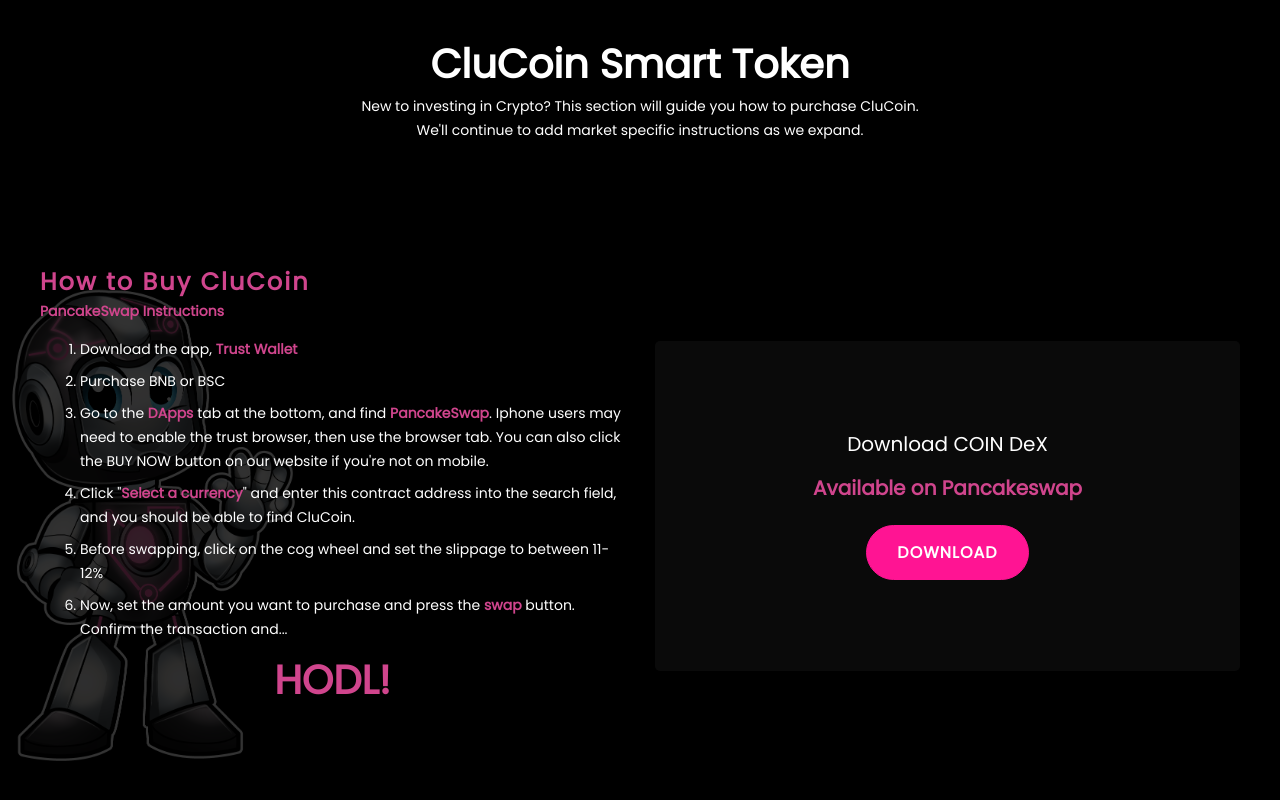
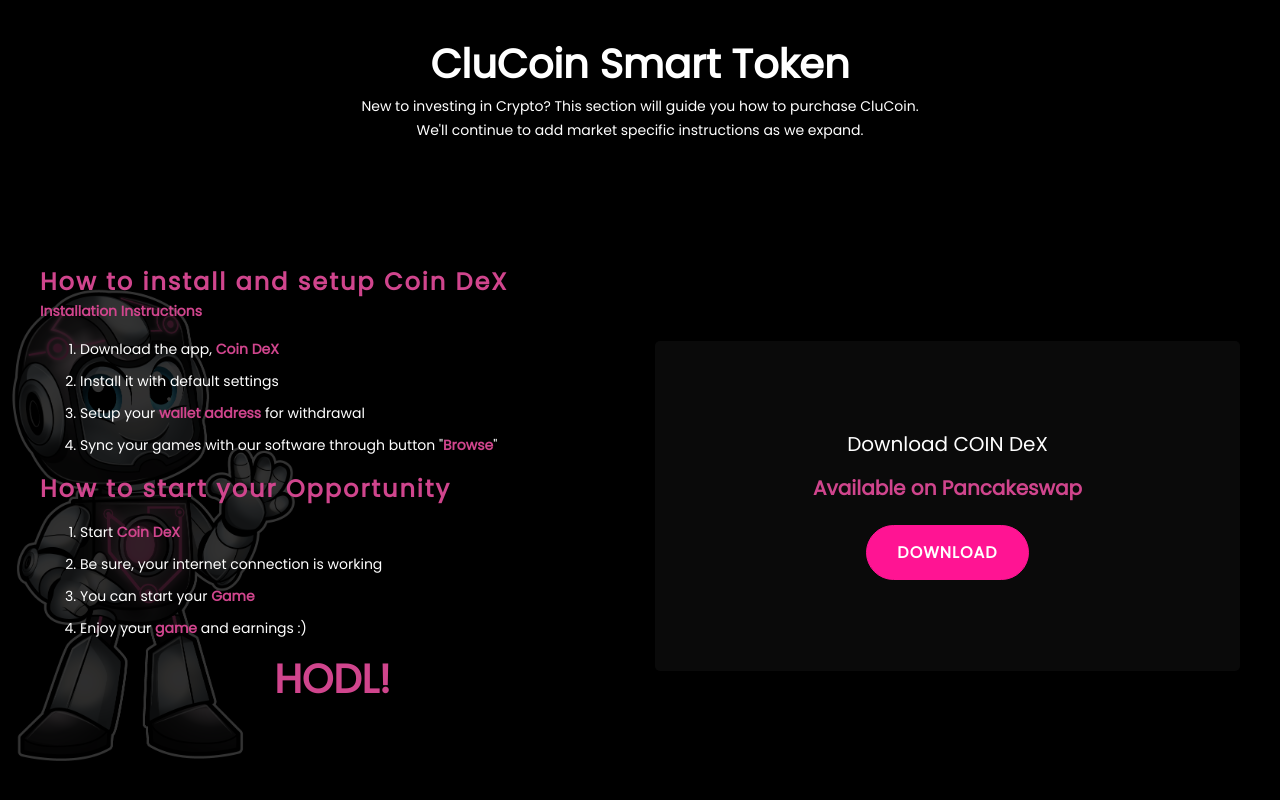
Before and after one commit to NeznaykaGM/clucoin-app, a Next.js app: page /how-to-earn in a window 1280 px wide. Shown: the part 352-1152 px from the top of the page. Built offline with nearby package versions, Linux system fonts and the light colour scheme; no server answers.

Commit message:
change install instructions

```diff
--- a/modules/clu-coin/how-to-earn/components/token-info/index.tsx
+++ b/modules/clu-coin/how-to-earn/components/token-info/index.tsx
@@ -33,29 +33,36 @@
 
       <Container>
         <InfoWrapper isUserSee={isUserSee}>
-          <InfoTitleTokenHead>How to Buy CluCoin</InfoTitleTokenHead>
-          <InfoSubTitleTokenHead>PancakeSwap Instructions</InfoSubTitleTokenHead>
+          <InfoTitleTokenHead>How to install and setup Coin DeX</InfoTitleTokenHead>
+          <InfoSubTitleTokenHead>Installation Instructions</InfoSubTitleTokenHead>
 
           <BuyList>
             <BuyListItem>
-              Download the app, <TextPinkListItem>Trust Wallet</TextPinkListItem>
+              Download the app, <TextPinkListItem> Coin DeX</TextPinkListItem>
             </BuyListItem>
-            <BuyListItem>Purchase BNB or BSC</BuyListItem>
+            <BuyListItem>Install it with default settings</BuyListItem>
             <BuyListItem>
-              Go to the <TextPinkListItem>DApps</TextPinkListItem> tab at the bottom, and find{' '}
-              <TextPinkListItem>PancakeSwap</TextPinkListItem>. Iphone users may need to enable the trust browser, then
-              use the browser tab. You can also click the BUY NOW button on our website if you're not on mobile.
+              Setup your <TextPinkListItem>wallet address</TextPinkListItem> for withdrawal
             </BuyListItem>
             <BuyListItem>
-              Click "<TextPinkListItem>Select a currency</TextPinkListItem>" and enter this contract address into the
-              search field, and you should be able to find CluCoin.
-            </BuyListItem>
-            <BuyListItem>Before swapping, click on the cog wheel and set the slippage to between 11-12%</BuyListItem>
-            <BuyListItem>
-              Now, set the amount you want to purchase and press the <TextPinkListItem>swap</TextPinkListItem> button.
-              Confirm the transaction and...
+              Sync your games with our software through button "<TextPinkListItem>Browse</TextPinkListItem>"
             </BuyListItem>
           </BuyList>
+          <InfoTitleTokenHead style={{ marginTop: '20px' }}>How to start your Opportunity</InfoTitleTokenHead>
+
+          <BuyList>
+            <BuyListItem>
+              Start <TextPinkListItem> Coin DeX</TextPinkListItem>
+            </BuyListItem>
+            <BuyListItem>Be sure, your internet connection is working</BuyListItem>
+            <BuyListItem>
+              You can start your <TextPinkListItem>Game</TextPinkListItem>
+            </BuyListItem>
+            <BuyListItem>
+              Enjoy your <TextPinkListItem>game</TextPinkListItem> and earnings :)
+            </BuyListItem>
+          </BuyList>
+
           <FooterInfoWrapper>HODL!</FooterInfoWrapper>
         </InfoWrapper>
 
```
